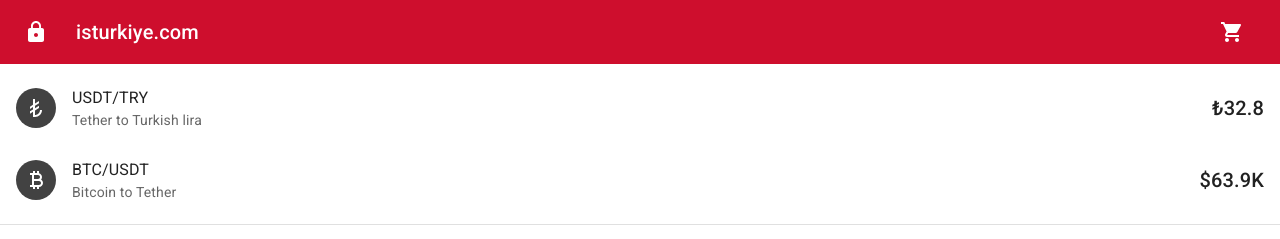
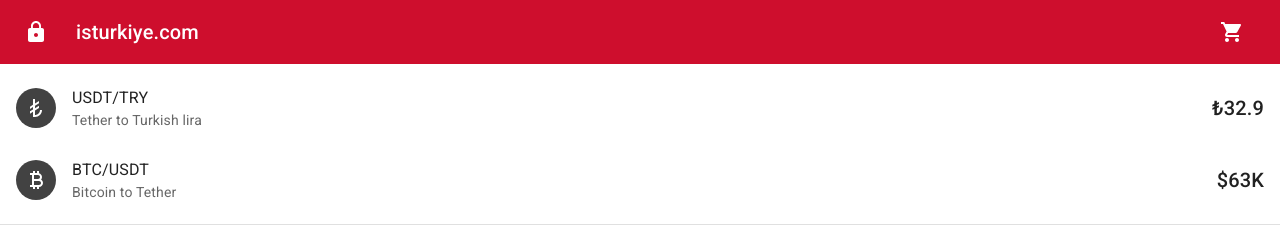
Before and after one commit to dadwic/rialir.com, a React (Vite) app: page / in a window 1280 px wide. Shown: the top 239 px of the page. Built offline with nearby package versions, Linux system fonts and the light colour scheme.

Commit message:
update prices

```diff
--- a/src/FolderList.jsx
+++ b/src/FolderList.jsx
@@ -11,7 +11,7 @@
 export default function FolderList() {
   return (
     <List sx={{ width: "100%", bgcolor: "background.paper" }}>
-      <ListItem secondaryAction={<Typography variant="h6">₺32.8</Typography>}>
+      <ListItem secondaryAction={<Typography variant="h6">₺32.9</Typography>}>
         <ListItemAvatar>
           <Avatar sx={{ bgcolor: "#424242" }}>
             <CurrencyLiraIcon />
@@ -19,7 +19,7 @@
         </ListItemAvatar>
         <ListItemText primary="USDT/TRY" secondary="Tether to Turkish lira" />
       </ListItem>
-      <ListItem secondaryAction={<Typography variant="h6">$63.9K</Typography>}>
+      <ListItem secondaryAction={<Typography variant="h6">$63K</Typography>}>
         <ListItemAvatar>
           <Avatar sx={{ bgcolor: "#424242" }}>
             <CurrencyBitcoinIcon />
```
